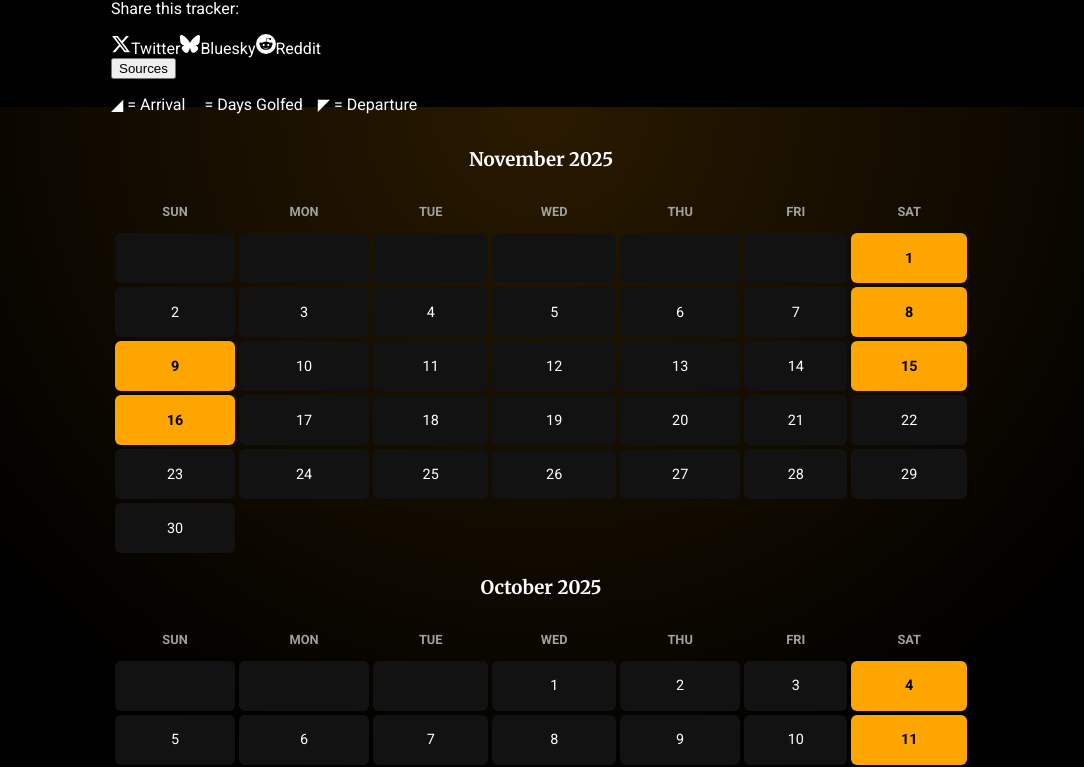
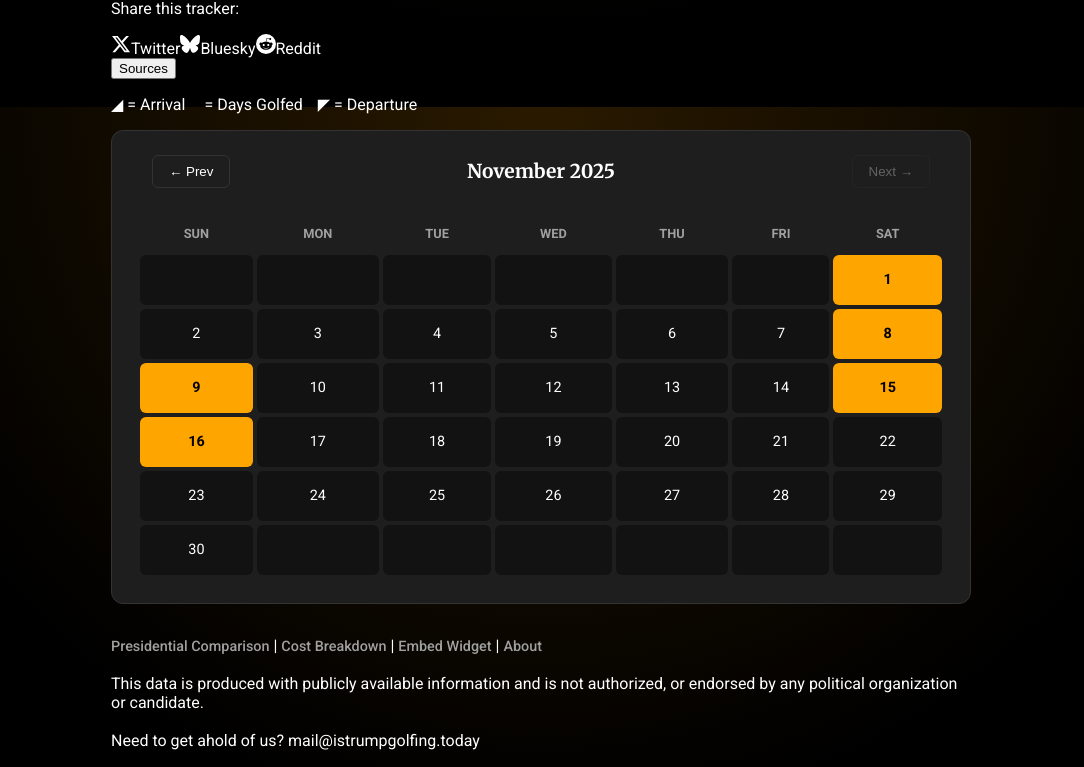
Before and after one commit to soyboi1312/istrumpgolfing.today, a Next.js app: page / in a window 1280 px wide. Shown: the part 693-1460 px from the top of the page, without its empty margins (99-1183 px from the left). Built offline with nearby package versions, Linux system fonts and the light colour scheme.

Commit message:
Update Calendar.tsx

```diff
--- a/components/Calendar.tsx
+++ b/components/Calendar.tsx
@@ -3,175 +3,112 @@ import React, { JSX, useState, useEffect, useMemo, FC } from 'react';
 import styles from '../styles/Home.module.css';
 import { EventData, Events } from '../types';
 
-/**
- * Props for the Calendar component
- */
 interface CalendarProps {
-    /** Map of date strings (YYYY-MM-DD) to event data */
     events: Events;
-    /** Callback fired when a date with an event is clicked */
     onDateSelect: (selected: { date: string; data: EventData }) => void;
 }
 
-/**
- * Internal representation of a calendar day
- */
-interface CalendarDay {
-    /** Day of month (1-31) */
-    day: number;
-    /** Full ISO date string (YYYY-MM-DD) */
-    fullDate: string;
-    /** Event data for this day */
-    data: EventData;
-}
+const Calendar: FC<CalendarProps> = ({ events, onDateSelect }) => {
+    const [currentDate, setCurrentDate] = useState(new Date());
+    const [calendarView, setCalendarView] = useState<JSX.Element | null>(null);
 
-/**
- * Interactive calendar component that displays golf events by month
- * Shows visual indicators for arrivals, departures, and golf days
- * Allows clicking on past events to view details
- */
-const Calendar: FC<CalendarProps> = ({ events, onDateSelect }) => {
-    const [hasMounted, setHasMounted] = useState(false);
-    const [calendarMonths, setCalendarMonths] = useState<JSX.Element[]>([]);
+    // Helpers to navigate months
+    const nextMonth = () => {
+        setCurrentDate(new Date(currentDate.getFullYear(), currentDate.getMonth() + 1, 1));
+    };
 
-    useEffect(() => {
-        setHasMounted(true);
-    }, []);
+    const prevMonth = () => {
+        setCurrentDate(new Date(currentDate.getFullYear(), currentDate.getMonth() - 1, 1));
+    };
 
     const dayHeaders = useMemo(() =>
         ['Sun','Mon','Tue','Wed','Thu','Fri','Sat'].map(day => (
             <th key={day}>{day}</th>
         )),
-        []
-    );
+    []);
 
     useEffect(() => {
-        if (hasMounted) {
-            const generateCalendar = () => {
-                const months: Record<string, CalendarDay[]> = {};
-                const today = new Date();
-                today.setHours(0, 0, 0, 0);
+        const year = currentDate.getFullYear();
+        const month = currentDate.getMonth();
 
-                Object.keys(events).forEach(dateStr => {
-                    const [yearStr, monthStr, dayStr] = dateStr.split('-');
-                    const year = parseInt(yearStr, 10);
-                    const month = parseInt(monthStr, 10);
-                    const day = parseInt(dayStr, 10);
+        const firstDay = new Date(year, month, 1);
+        const lastDay = new Date(year, month + 1, 0).getDate();
+        const firstDayOfWeek = firstDay.getDay();
 
-                    const localDate = new Date(year, month - 1, day);
-                    const monthYear = `${localDate.getFullYear()}-${(localDate.getMonth() + 1).toString().padStart(2, '0')}`;
-
-                    months[monthYear] ??= [];
-                    months[monthYear].push({
-                        day: localDate.getDate(),
-                        fullDate: dateStr,
-                        data: events[dateStr]
-                    });
-                });
-
-                return Object.entries(months).map(([monthKey, days]) => {
-                    const [year, month] = monthKey.split('-').map(Number);
-                    const firstDay = new Date(year, month - 1, 1);
-                    const firstDayOfWeek = firstDay.getDay();
-                    const lastDay = new Date(year, month, 0).getDate();
         const monthName = firstDay.toLocaleString('default', { month: 'long' });
+        const monthKey = `${year}-${(month + 1).toString().padStart(2, '0')}`;
 
         const rows: JSX.Element[] = [];
         let currentRow: JSX.Element[] = [];
 
-                    // Empty cells
+        // Empty cells for padding start of month
         for (let i = 0; i < firstDayOfWeek; i++) {
             currentRow.push(<td key={`empty-${i}`} className={styles.tableCell} />);
         }
 
-                    // Days
+        const today = new Date();
+        today.setHours(0,0,0,0);
+
         for (let day = 1; day <= lastDay; day++) {
-                        const cellDate = new Date(year, month - 1, day);
-                        cellDate.setHours(0, 0, 0, 0);
+            const dateStr = `${year}-${(month + 1).toString().padStart(2, '0')}-${day.toString().padStart(2, '0')}`;
+            const cellDate = new Date(year, month, day);
+            const event = events[dateStr];
             const isFuture = cellDate > today;
-                        const eventDay = days.find(d => d.day === day);
 
             let className = styles.tableCell;
             let onClick: (() => void) | null = null;
-                        let ariaLabel: string | undefined;
 
-                        if (eventDay) {
-                            const { type } = eventDay.data;
-
-                            if (type === 'arrival' || type === 'golf_arrival') {
-                                className += ` ${styles.arrivalDay}`;
-                            }
-                            if (type === 'departure' || type === 'golf_departure') {
-                                className += ` ${styles.departureDay}`;
-                            }
-                            if (['golf', 'golf_arrival', 'golf_departure'].includes(type)) {
+            if (event) {
+                if (['golf', 'golf_arrival', 'golf_departure'].includes(event.type)) {
                     className += ` ${styles.eventDay}`;
                 }
-
+                // Simplified classes for modern look
                 if (!isFuture) {
-                                onClick = () => onDateSelect({
-                                    date: eventDay.fullDate,
-                                    data: eventDay.data
-                                });
+                    onClick = () => onDateSelect({ date: dateStr, data: event });
+                }
             }
 
-                            ariaLabel = `${type} on ${eventDay.fullDate}`;
-                        }
-
-                        if (isFuture) {
-                            className += ` ${styles.futureDay}`;
-                            if (eventDay) {
-                                className += ` ${styles.futureDayEvent}`;
-                            }
-                        }
+            if (isFuture) className += ` ${styles.futureDay}`;
 
             currentRow.push(
                 <td
                     key={day}
                     className={className}
                     onClick={onClick || undefined}
-                                onKeyDown={onClick ? (e) => {
-                                    if (e.key === 'Enter' || e.key === ' ') {
-                                        e.preventDefault();
-                                        onClick();
-                                    }
-                                } : undefined}
-                                aria-label={ariaLabel}
-                                role={onClick ? 'button' : undefined}
-                                tabIndex={onClick ? 0 : undefined}
+                    style={{ cursor: onClick ? 'pointer' : 'default' }}
                 >
                     {day}
                 </td>
             );
 
             if ((firstDayOfWeek + day) % 7 === 0 || day === lastDay) {
+                // Fill remaining cells if last row
+                if (day === lastDay && currentRow.length < 7) {
+                    for (let k = currentRow.length; k < 7; k++) {
+                        currentRow.push(<td key={`empty-end-${k}`} className={styles.tableCell} />);
+                    }
+                }
                 rows.push(<tr key={`row-${day}`}>{currentRow}</tr>);
                 currentRow = [];
             }
         }
 
-                    return (
-                        <div key={monthKey} className={styles.calendarContainer}>
+        setCalendarView(
+            <div className={styles.calendarContainer}>
+                <div className={styles.calendarControls}>
+                    <button onClick={prevMonth} className={styles.controlButton}>&larr; Prev</button>
+                    <span className={styles.currentMonthLabel}>{monthName} {year}</span>
+                    <button onClick={nextMonth} className={styles.controlButton} disabled={currentDate > today}>Next &rarr;</button>
+                </div>
                 <table className={styles.calendarTable}>
-                                <caption><h3>{monthName} {year}</h3></caption>
-                                <thead>
-                                    <tr>
-                                        {dayHeaders}
-                                    </tr>
-                                </thead>
+                    <thead><tr>{dayHeaders}</tr></thead>
                     <tbody>{rows}</tbody>
                 </table>
             </div>
         );
-                });
-            };
+    }, [currentDate, events]);
 
-            setCalendarMonths(generateCalendar());
-        }
-    }, [hasMounted, events, onDateSelect, dayHeaders]);
-
-
-    return <div className={styles.calendar}>{calendarMonths}</div>;
+    return <div className={styles.calendarWrapper}>{calendarView}</div>;
 };
 
 export default Calendar;
```
Lines whose indentation alone changed are shown as unchanged.
